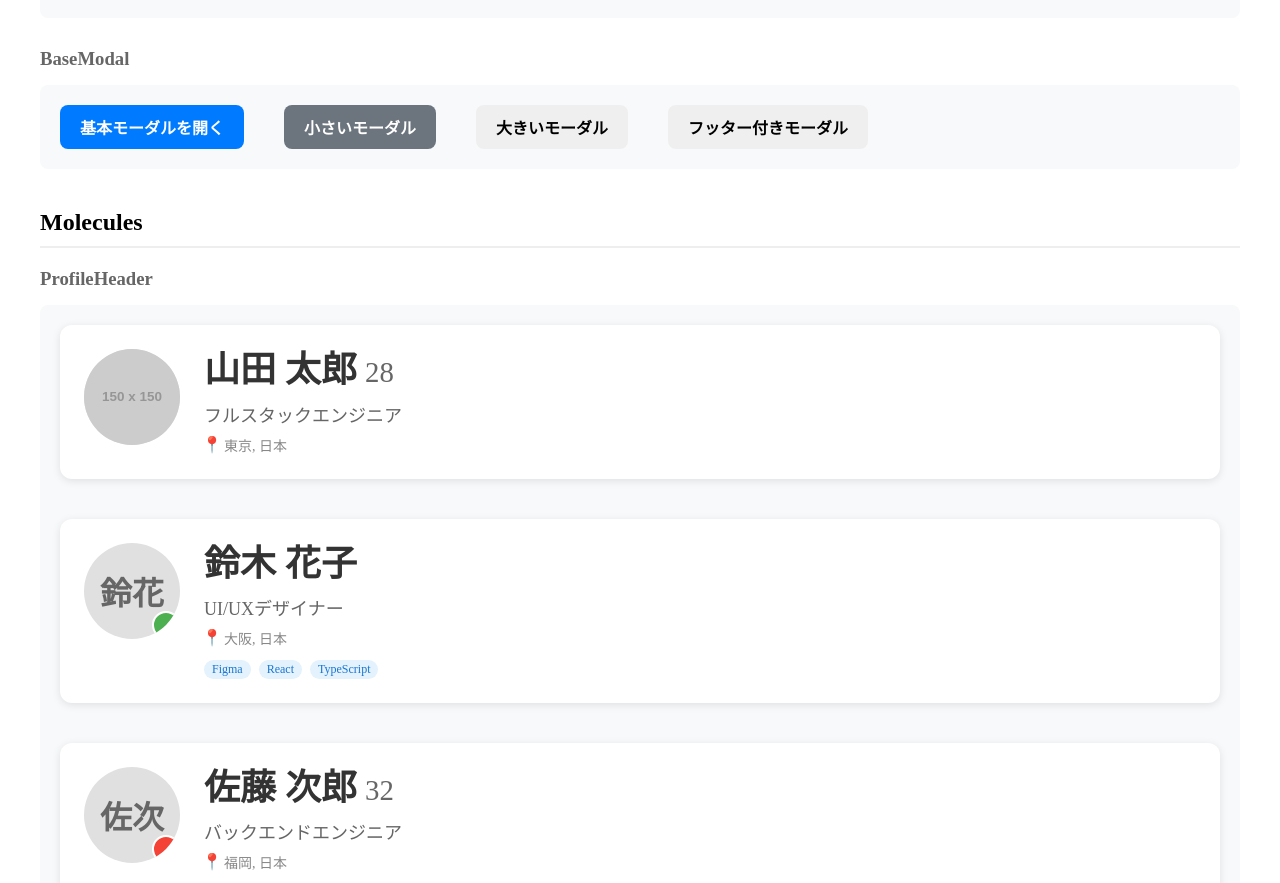
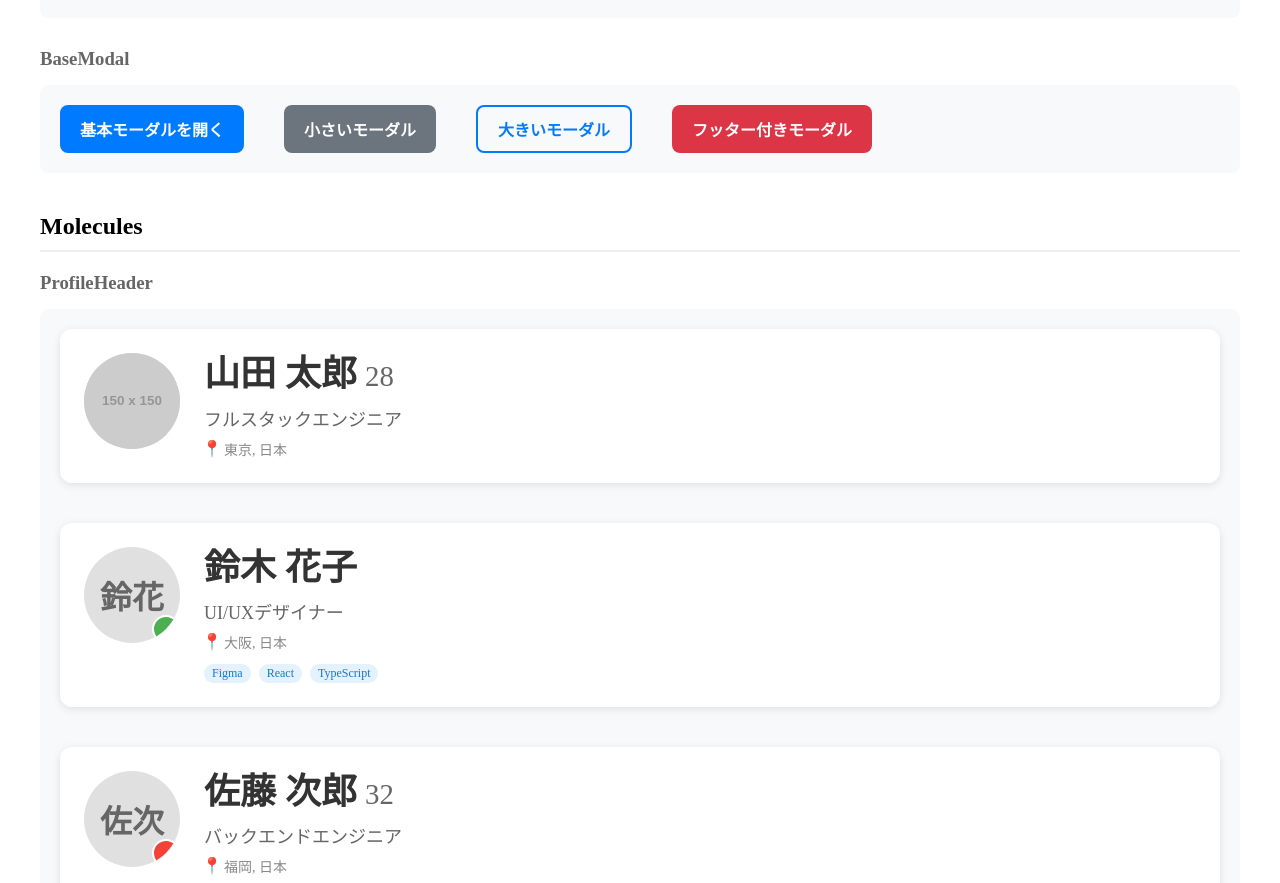
Before and after one commit to Riri-Inferno/my-portfolio, a Vue app: page /components in a window 1280 px wide. Shown: the part 3582-4465 px from the top of the page. Built offline with nearby package versions, Linux system fonts and the light colour scheme; the HTML template or start-up script is replaced by a standard one.

Commit message:
モーダル用のprops修正

```diff
--- a/src/components/pages/ComponentGallery.vue
+++ b/src/components/pages/ComponentGallery.vue
@@ -261,10 +261,10 @@
           <!-- サイズ違い -->
           <BaseButton variant="secondary" @click="showModal2 = true"> 小さいモーダル </BaseButton>
 
-          <BaseButton variant="success" @click="showModal3 = true"> 大きいモーダル </BaseButton>
+          <BaseButton variant="ghost" @click="showModal3 = true"> 大きいモーダル </BaseButton>
 
           <!-- フッター付き -->
-          <BaseButton variant="warning" @click="showModal4 = true">
+          <BaseButton variant="danger" @click="showModal4 = true">
             フッター付きモーダル
           </BaseButton>
         </div>
```
